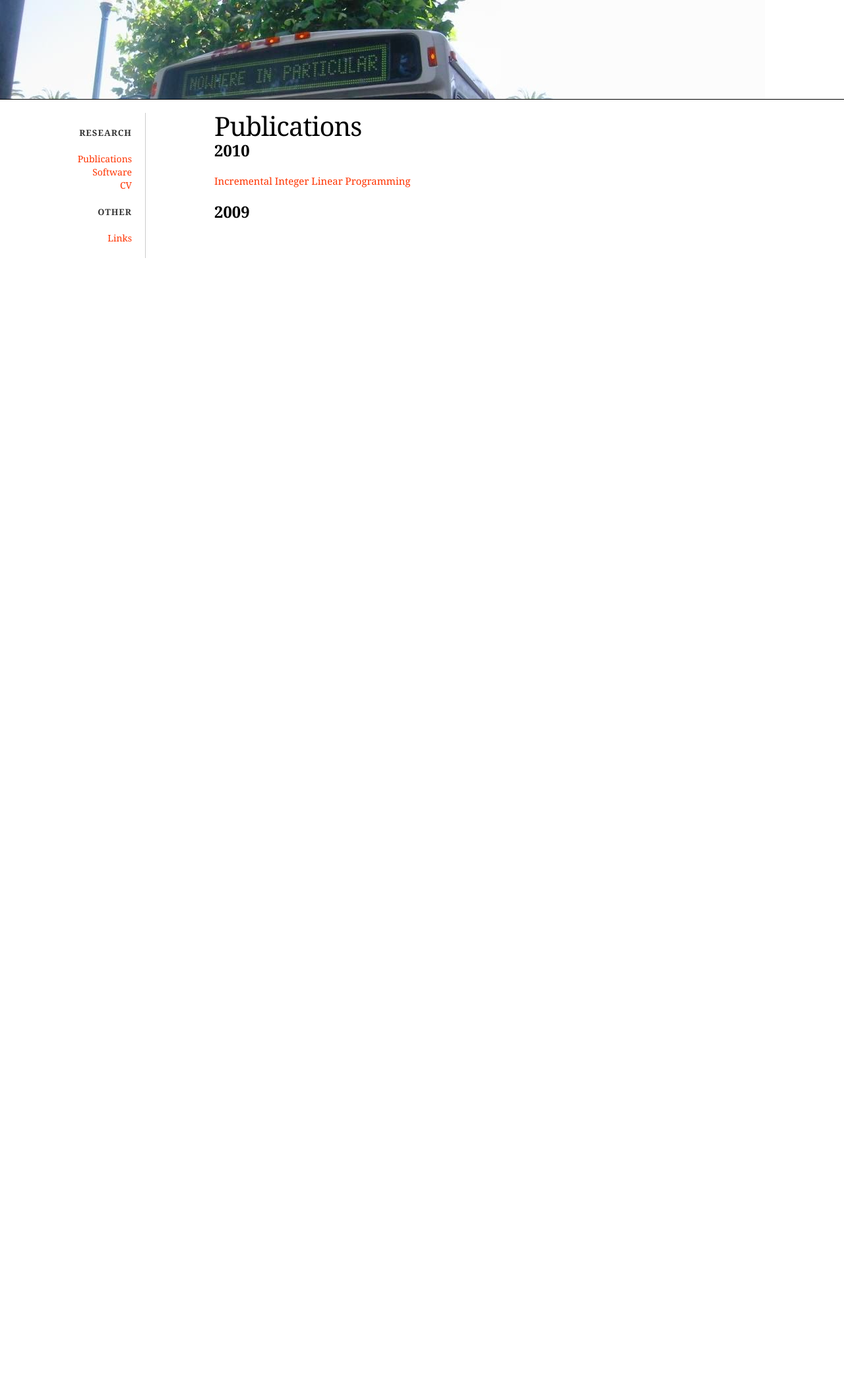
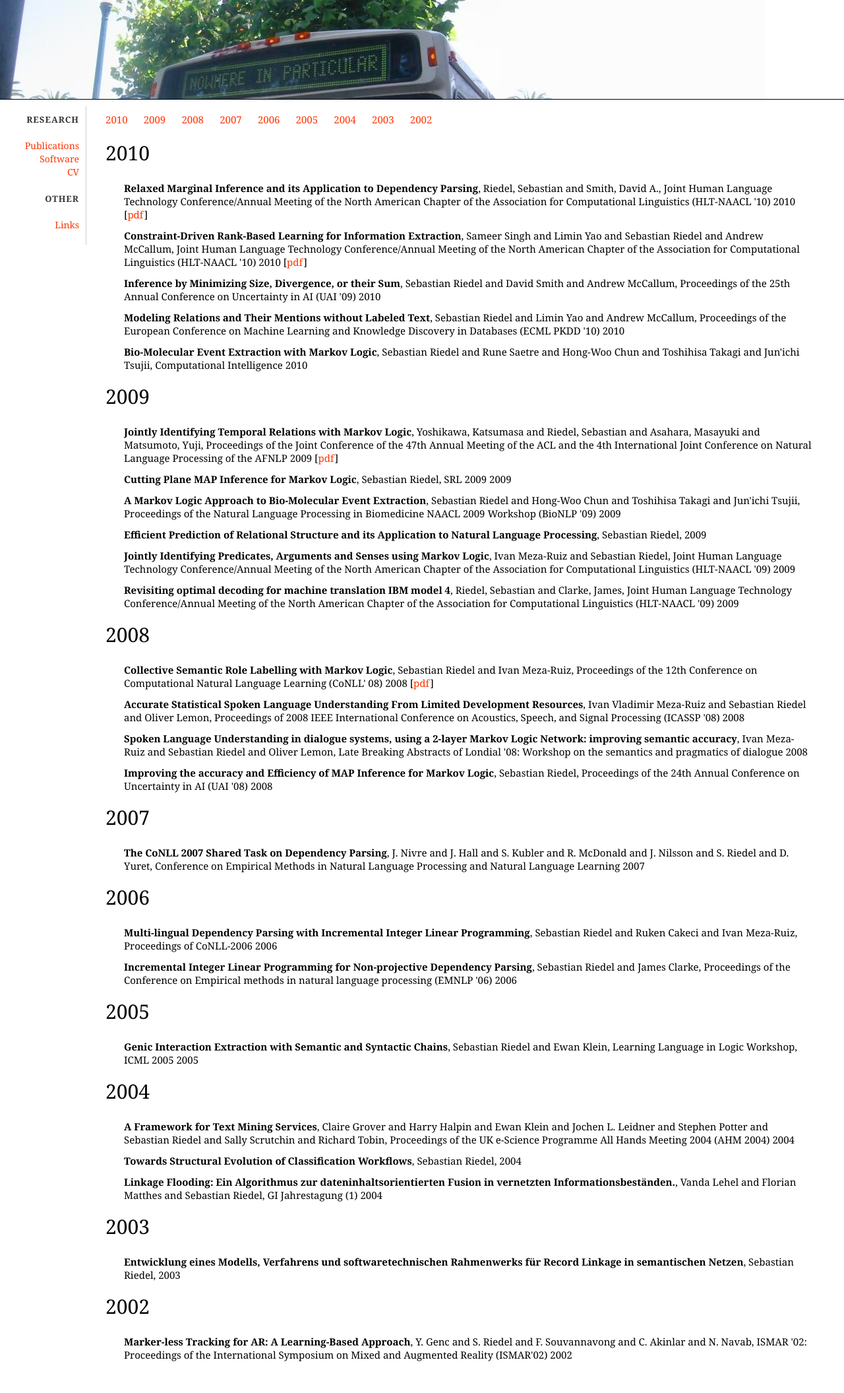
Before and after one commit to riedelcastro/riedelcastro.github.com, a Jekyll site: the page built from publications/all.html, in a window 1280 px wide. Shown: the whole page at 66% size. Built offline with Jekyll 4.4.1, drawn with Linux system fonts in a browser that asks for light colours; Markdown is read by kramdown in place of the engine named in the settings; before the commit the page ends 900 px from its top, so only the background shows below that.

Commit message:
work on pubs

```diff
--- a/_layouts/site.html
+++ b/_layouts/site.html
@@ -7,6 +7,8 @@
 <meta name="generator" content="nanoc 3.1.3">
 </head>
 <body>
+
+<div id="level0">
 <div id="logo">
   <h1>
    <span id="img"><a href="#" title="Long description of the image">D</a></span>
@@ -18,15 +20,21 @@
    <ul>
      <li><a href="/publications/all.html">Publications</a></li>
      <li><a href="/software.html">Software</a></li>
-     <li><a href="http://nanoc.stoneship.org/docs/3-getting-started/">CV</a></li>
+     <li><a href="/cv.html">CV</a></li>
    </ul>
    <h2>Other</h2>
    <ul>
      <li><a href="http://groups.google.com/group/nanoc/">Links</a></li>
   </ul>
+
+
 </div>
  <div id="main">
     {{ content }}
   </div>
+</div>
+
+
+
  </body>
 </html>
--- /dev/null
+++ b/css/pub.css
@@ -0,0 +1,36 @@
+#main ul.publist {
+  list-style-type: none;
+  padding: 10px;
+  margin: 10px;
+}
+
+#main ul.itemlist {
+  list-style-type: none;
+  padding: 10px;
+  margin: 10px;
+}
+
+#main li.group {
+  list-style-type: none;
+}
+
+
+#main li.groupref {
+    display: inline;
+    list-style-type: none;
+    padding-right: 20px;
+}
+
+#main li.pubitem {
+
+  list-style-type: none;
+  padding: 4px;
+  margin: 4px; }
+
+.grouptitle {
+font-size:2em;
+}
+
+.title {
+font-weight:bold;
+}
--- a/css/stylesheet.css
+++ b/css/stylesheet.css
@@ -1,9 +1,13 @@
+@import url('/css/pub.css');
+
 * {
   margin: 0;
   padding: 0;
 
   font-family: Georgia, Palatino, Times, 'Times New Roman', sans-serif;
 }
+
+
 
 body {
   background: #fff;
@@ -23,13 +27,30 @@ a:hover {
 }
 
 #main {
-  float: right;
-  width: 75%;
 
-  top: 50px;
+  margin-top: 10px;
+  margin-left:140px;
+
+
+
+    /*float: right;*/
+/*
+         padding: 10px 100px 0 0;
+
+
+         float:left;
+position:absolute;
+  width: 90%;
+
+        float:left;
   left: 20px;
+           margin-left:143px;
 
-  margin: 20px -5px 0 0;
+    float:left;
+    width: 75%;
+
+
+       */
 
   /*width: 500px;*/
 }
@@ -40,7 +61,7 @@ a:hover {
 
   line-height: 40px;
 
-  letter-spacing: -1px;
+  letter-spacing: 0px;
 }
 
 #main p {
@@ -65,19 +86,26 @@ a:hover {
 }
 
 #sidebar {
+
+
+  border-right: 1px solid #ccc;
     float: left;
-    width: 200px;
+
+  text-align: right;
+     width: 120px;
+
+    padding: 10px 10px 0 0;
+    margin: 10px 0 0 0;
+
+
+    /*
     top: 40px;
     left: 20px;
-  /*height: 1000px;*/
+       height: 1000px;
 
-    margin: 20px -5px 0 0;
 
-  padding: 20px 20px 0 0;
 
-  border-right: 1px solid #ccc;
-
-  text-align: right;
+       */
 }
 
 #sidebar h2 {
--- /dev/null
+++ b/publications/all.html
@@ -0,0 +1,228 @@
+---
+layout: site
+title: Publications
+---
+
+<ul class="grouplist">
+
+<li class="groupref"><a href="#2010">2010</a></li>
+<li class="groupref"><a href="#2009">2009</a></li>
+<li class="groupref"><a href="#2008">2008</a></li>
+<li class="groupref"><a href="#2007">2007</a></li>
+<li class="groupref"><a href="#2006">2006</a></li>
+<li class="groupref"><a href="#2005">2005</a></li>
+<li class="groupref"><a href="#2004">2004</a></li>
+<li class="groupref"><a href="#2003">2003</a></li>
+<li class="groupref"><a href="#2002">2002</a></li>
+</ul>
+<ul class="publist">
+
+<li class="group"><a name="2010"><span class="grouptitle">2010</span></a>
+
+<ul class="itemlist">
+
+<li class="pubitem">
+<span class="title">Relaxed Marginal Inference and its Application to Dependency Parsing</span>,
+<span class="author">Riedel, Sebastian and Smith, David A.</span>,
+<span class="booktitle">Joint Human Language Technology Conference/Annual Meeting of the North American Chapter of the Association for Computational Linguistics (HLT-NAACL '10)</span>
+<span class="year">2010</span>
+[<a href="http://www.aclweb.org/anthology/N10-1117">pdf</a>]
+</li>
+<li class="pubitem">
+<span class="title">Constraint-Driven Rank-Based Learning for Information Extraction</span>,
+<span class="author">Sameer Singh and Limin Yao and Sebastian Riedel and Andrew McCallum</span>,
+<span class="booktitle">Joint Human Language Technology Conference/Annual Meeting of the North American Chapter of the Association for Computational Linguistics (HLT-NAACL '10)</span>
+<span class="year">2010</span>
+[<a href="http://www.cs.umass.edu/~lmyao/papers/semi-ie-naacl10.pdf">pdf</a>]
+</li>
+<li class="pubitem">
+<span class="title">Inference by Minimizing Size, Divergence, or their Sum</span>,
+<span class="author">Sebastian Riedel and David Smith and Andrew McCallum</span>,
+<span class="booktitle">Proceedings of the 25th Annual Conference on Uncertainty in AI (UAI '09)</span>
+<span class="year">2010</span>
+</li>
+<li class="pubitem">
+<span class="title">Modeling Relations and Their Mentions without Labeled Text</span>,
+<span class="author">Sebastian Riedel and Limin Yao and Andrew McCallum</span>,
+<span class="booktitle">Proceedings of the European Conference on Machine Learning and Knowledge Discovery in Databases (ECML PKDD '10)</span>
+<span class="year">2010</span>
+</li>
+<li class="pubitem">
+<span class="title">Bio-Molecular Event Extraction with Markov Logic</span>,
+<span class="author">Sebastian Riedel and Rune Saetre and Hong-Woo Chun and Toshihisa Takagi and Jun'ichi Tsujii</span>,
+<span class="journal">Computational Intelligence</span>
+<span class="year">2010</span>
+</li>
+</ul>
+
+</li>
+<li class="group"><a name="2009"><span class="grouptitle">2009</span></a>
+
+<ul class="itemlist">
+
+<li class="pubitem">
+<span class="title">Jointly Identifying Temporal Relations with Markov Logic</span>,
+<span class="author">Yoshikawa, Katsumasa and Riedel, Sebastian and Asahara, Masayuki and Matsumoto, Yuji</span>,
+<span class="booktitle">Proceedings of the Joint Conference of the 47th Annual Meeting of the ACL and the 4th International Joint Conference on Natural Language Processing of the AFNLP</span>
+<span class="year">2009</span>
+[<a href="http://www.aclweb.org/anthology/P/P09/P09-1046">pdf</a>]
+</li>
+<li class="pubitem">
+<span class="title">Cutting Plane MAP Inference for Markov Logic</span>,
+<span class="author">Sebastian Riedel</span>,
+<span class="booktitle">SRL 2009</span>
+<span class="year">2009</span>
+</li>
+<li class="pubitem">
+<span class="title">A Markov Logic Approach to Bio-Molecular Event Extraction</span>,
+<span class="author">Sebastian Riedel and Hong-Woo Chun and Toshihisa Takagi and Jun'ichi Tsujii</span>,
+<span class="booktitle">Proceedings of the Natural Language Processing in Biomedicine NAACL 2009 Workshop (BioNLP '09)</span>
+<span class="year">2009</span>
+</li>
+<li class="pubitem">
+<span class="title">Efficient Prediction of Relational Structure and its Application to Natural Language Processing</span>,
+<span class="author">Sebastian Riedel</span>,
+<span class="year">2009</span>
+</li>
+<li class="pubitem">
+<span class="title">Jointly Identifying Predicates, Arguments and Senses using Markov Logic</span>,
+<span class="author">Ivan Meza-Ruiz and Sebastian Riedel</span>,
+<span class="booktitle">Joint Human Language Technology Conference/Annual Meeting of the North American Chapter of the Association for Computational Linguistics (HLT-NAACL '09)</span>
+<span class="year">2009</span>
+</li>
+<li class="pubitem">
+<span class="title">Revisiting optimal decoding for machine translation IBM model 4</span>,
+<span class="author">Riedel, Sebastian and Clarke, James</span>,
+<span class="booktitle">Joint Human Language Technology Conference/Annual Meeting of the North American Chapter of the Association for Computational Linguistics (HLT-NAACL '09)</span>
+<span class="year">2009</span>
+</li>
+</ul>
+
+</li>
+<li class="group"><a name="2008"><span class="grouptitle">2008</span></a>
+
+<ul class="itemlist">
+
+<li class="pubitem">
+<span class="title">Collective Semantic Role Labelling with Markov Logic</span>,
+<span class="author">Sebastian Riedel and Ivan Meza-Ruiz</span>,
+<span class="booktitle">Proceedings of the 12th Conference on Computational Natural Language Learning (CoNLL' 08)</span>
+<span class="year">2008</span>
+[<a href="http://www.aclweb.org/anthology/W/W08/W08-2125.pdf">pdf</a>]
+</li>
+<li class="pubitem">
+<span class="title">Accurate Statistical Spoken Language Understanding From Limited Development Resources</span>,
+<span class="author">Ivan Vladimir Meza-Ruiz and Sebastian Riedel and Oliver Lemon</span>,
+<span class="booktitle">Proceedings of 2008 IEEE International Conference on Acoustics, Speech, and Signal Processing (ICASSP '08)</span>
+<span class="year">2008</span>
+</li>
+<li class="pubitem">
+<span class="title">Spoken Language Understanding in dialogue systems, using a 2-layer Markov Logic Network: improving semantic accuracy</span>,
+<span class="author">Ivan Meza-Ruiz and Sebastian Riedel and Oliver Lemon</span>,
+<span class="howpublished">Late Breaking Abstracts of Londial '08: Workshop on the semantics and pragmatics of dialogue</span>
+<span class="year">2008</span>
+</li>
+<li class="pubitem">
+<span class="title">Improving the accuracy and Efficiency of MAP Inference for Markov Logic</span>,
+<span class="author">Sebastian Riedel</span>,
+<span class="booktitle">Proceedings of the 24th Annual Conference on Uncertainty in AI (UAI '08)</span>
+<span class="year">2008</span>
+</li>
+</ul>
+
+</li>
+<li class="group"><a name="2007"><span class="grouptitle">2007</span></a>
+
+<ul class="itemlist">
+
+<li class="pubitem">
+<span class="title">The CoNLL 2007 Shared Task on Dependency Parsing</span>,
+<span class="author">J. Nivre and J. Hall and S. Kubler and R. McDonald and J. Nilsson and S. Riedel and D. Yuret</span>,
+<span class="booktitle">Conference on Empirical Methods in Natural Language Processing and Natural Language Learning</span>
+<span class="year">2007</span>
+</li>
+</ul>
+
+</li>
+<li class="group"><a name="2006"><span class="grouptitle">2006</span></a>
+
+<ul class="itemlist">
+
+<li class="pubitem">
+<span class="title">Multi-lingual Dependency Parsing with Incremental Integer Linear Programming</span>,
+<span class="author">Sebastian Riedel and Ruken Cakeci and Ivan Meza-Ruiz</span>,
+<span class="booktitle">Proceedings of CoNLL-2006</span>
+<span class="year">2006</span>
+</li>
+<li class="pubitem">
+<span class="title">Incremental Integer Linear Programming for Non-projective Dependency Parsing</span>,
+<span class="author">Sebastian Riedel and James Clarke</span>,
+<span class="booktitle">Proceedings of the Conference on Empirical methods in natural language processing (EMNLP '06)</span>
+<span class="year">2006</span>
+</li>
+</ul>
+
+</li>
+<li class="group"><a name="2005"><span class="grouptitle">2005</span></a>
+
+<ul class="itemlist">
+
+<li class="pubitem">
+<span class="title">Genic Interaction Extraction with Semantic and Syntactic Chains</span>,
+<span class="author">Sebastian Riedel and Ewan Klein</span>,
+<span class="booktitle">Learning Language in Logic Workshop, ICML 2005</span>
+<span class="year">2005</span>
+</li>
+</ul>
+
+</li>
+<li class="group"><a name="2004"><span class="grouptitle">2004</span></a>
+
+<ul class="itemlist">
+
+<li class="pubitem">
+<span class="title">A Framework for Text Mining Services</span>,
+<span class="author">Claire Grover and Harry Halpin and Ewan Klein and Jochen L. Leidner and Stephen Potter and Sebastian Riedel and Sally Scrutchin and Richard Tobin</span>,
+<span class="booktitle">Proceedings of the UK e-Science Programme All Hands Meeting 2004 (AHM 2004)</span>
+<span class="year">2004</span>
+</li>
+<li class="pubitem">
+<span class="title">Towards Structural Evolution of Classification Workflows</span>,
+<span class="author">Sebastian Riedel</span>,
+<span class="year">2004</span>
+</li>
+<li class="pubitem">
+<span class="title">Linkage Flooding: Ein Algorithmus zur dateninhaltsorientierten Fusion in vernetzten Informationsbeständen.</span>,
+<span class="author">Vanda Lehel and Florian Matthes and Sebastian Riedel</span>,
+<span class="booktitle">GI Jahrestagung (1)</span>
+<span class="year">2004</span>
+</li>
+</ul>
+
+</li>
+<li class="group"><a name="2003"><span class="grouptitle">2003</span></a>
+
+<ul class="itemlist">
+
+<li class="pubitem">
+<span class="title">Entwicklung eines Modells, Verfahrens und softwaretechnischen Rahmenwerks für Record Linkage in semantischen Netzen</span>,
+<span class="author">Sebastian Riedel</span>,
+<span class="year">2003</span>
+</li>
+</ul>
+
+</li>
+<li class="group"><a name="2002"><span class="grouptitle">2002</span></a>
+
+<ul class="itemlist">
+
+<li class="pubitem">
+<span class="title">Marker-less Tracking for AR: A Learning-Based Approach</span>,
+<span class="author">Y. Genc and S. Riedel and F. Souvannavong and C. Akinlar and N. Navab</span>,
+<span class="booktitle">ISMAR '02: Proceedings of the International Symposium on Mixed and Augmented Reality (ISMAR'02)</span>
+<span class="year">2002</span>
+</li>
+</ul>
+
+</li>
+</ul>
--- a/publications/all.markdown
+++ /dev/null
@@ -1,17 +0,0 @@
----
-layout: site
-title: Publications
----
-
-
-
-Publications
-=======================================
-
-
-2010
------
-[Incremental Integer Linear Programming](test.html)
-
-2009
-----
```
Also changed, not shown: 2 other files. Lines whose indentation alone changed are shown as unchanged.
